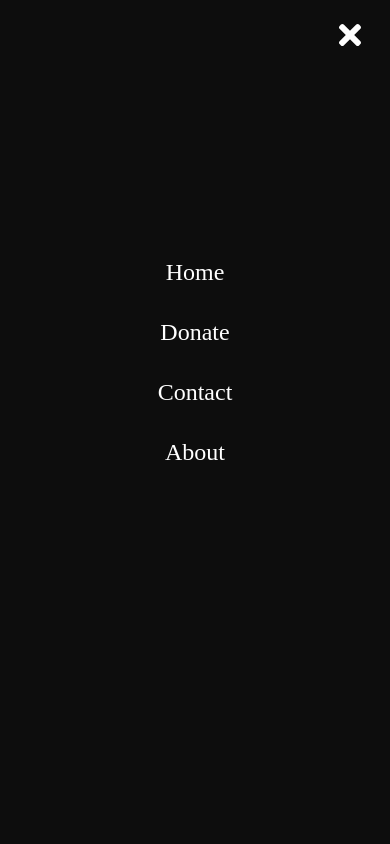
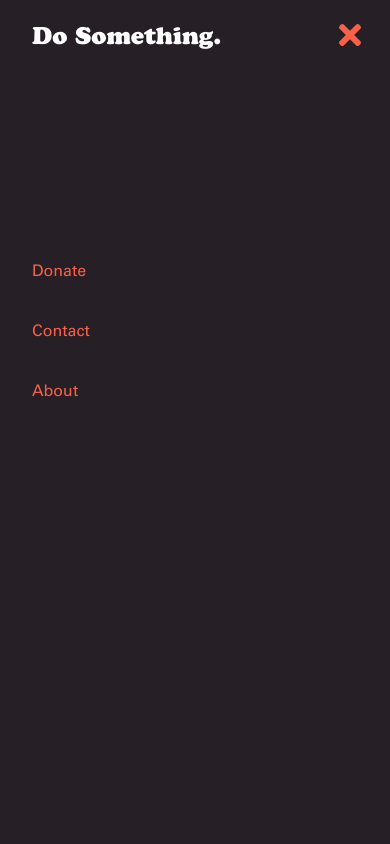
Before and after one commit to production-club/do-something, a React (Create React App) app: page /#/ in a window 390 px wide. Both pictures are taken after a click on the icon 327 px from the left and 35 px from the top of the page. Shown: the top 844 px of the page. Built offline with nearby package versions, Linux system fonts and the light colour scheme; what react-google-maps would draw is missing.

Commit message:
style dropdown nav and homepage responsiveness

```diff
--- a/src/App.css
+++ b/src/App.css
@@ -68,14 +68,10 @@ body {
 .PresentWrapper {
   width: 100%;
   height: 120vh;
-  /* margin-top: -5px; */
   background-image: url(./images/presentdesktop.png);
   background-repeat: no-repeat;
-  /* margin-top: -10px; */
   background-size: contain;
-  /* position: absolute; */
-  /* overflow-y: auto; */
-  /* top: 0; */
+
   display: flex;
   flex-direction: column;
   justify-content: center;
@@ -86,16 +82,17 @@ body {
 }
 .PresentTextWrapper h1 {
   font-family: "Cooper Black";
-  font-size: 5vw;
+  font-size: 5rem;
+  padding: 10px;
 }
 .PresentTextWrapper p {
   font-family: "Univers";
-  font-size: 3vw;
+  font-size: 3rem;
 }
 .HomeTextOuterWrapper {
   display: flex;
   flex-direction: column;
-  width: 85vw;
+  width: 95vw;
   margin-top: 40px;
   margin-bottom: 40px;
 }
@@ -105,14 +102,15 @@ body {
   flex-direction: row;
   justify-content: space-between;
   padding: 20px;
-  width: 100%;
+  margin: auto;
+  width: 90%;
   text-align: left;
 }
 
 .HomeTextInnerWrapper p {
   font-family: "Univers";
-  font-size: 1vw;
-  padding: 10px;
+  font-size: 1.5rem;
+  padding: 30px;
 }
 .ContactWrapper {
   background-color: rgba(255, 243, 225, 255);
@@ -148,10 +146,9 @@ body {
   display: flex;
   position: static;
   float: left;
-  width: 90vw;
+  width: 95vw;
   justify-content: space-evenly;
   min-width: fit-content;
-  /* padding: 15px 15px 15px 15px; */
   flex-direction: row;
   text-decoration: none;
 }
@@ -174,16 +171,16 @@ p {
 }
 .DonateTextWrapper p {
   font-family: "Univers";
-  font-size: 1.5vw;
+  font-size: 2rem;
 }
 .DonateTextWrapper h1 {
   font-family: "Cooper Black";
-  font-size: 3vw;
+  font-size: 3rem;
 }
 .DonateButton {
   border: 2px solid black;
   font-family: "Univers";
-  font-size: 2vw;
+  font-size: 3rem;
   color: black;
   width: 30vw;
   min-width: 50%;
@@ -192,7 +189,20 @@ p {
   padding: 2rem;
   margin-bottom: 10vh;
 }
+.SidebarLink {
+  font-family: "Univers";
+  color: #f86149;
+  font-size: 4rem;
+  padding: 0 10 20 20;
+}
+.DSLogoSide {
+  font-family: "Cooper Black";
+  position: absolute;
+  top: 25px;
 
+  font-size: 5rem;
+  color: white;
+}
 .homeLink {
   text-decoration: none;
   color: black;
@@ -202,6 +212,7 @@ p {
 .VolunteerButton:hover {
   background-color: rgba(33, 174, 149, 255);
   color: black;
+  transition: ease-in-out 0.2s;
 }
 
 /* FOOOOOOTTER  */
@@ -209,7 +220,7 @@ p {
   width: 100%;
   position: relative;
   bottom: 0;
-  background-color: black;
+  border-top: 2px solid #8c848c;
   justify-content: center;
   height: 20vh;
   display: flex;
@@ -221,7 +232,8 @@ p {
   flex-direction: column;
   text-align: center;
   max-height: 20vh;
-  color: white;
+  color: black;
+
   /* width: 100%; */
   /* margin: auto; */
 }
@@ -260,6 +272,27 @@ p {
   font-family: "Cooper Black";
 }
 /* media queries */
+
+@media screen and (max-width: 1024px) {
+  .PresentWrapper {
+    background-image: url(./images/presentmobile.png);
+    background-position: center 30px;
+  }
+  .PresentTextWrapper h1 {
+    font-family: "Cooper Black";
+    font-size: 6rem;
+  }
+  .PresentTextWrapper p {
+    font-family: "Univers";
+    font-size: 3rem;
+  }
+  .HomeTextInnerWrapper p {
+    font-family: "Univers";
+    font-size: 2rem;
+    padding: 10px;
+  }
+}
+
 @media screen and (max-width: 768px) {
   .ContactWrapper {
     display: flex;
@@ -273,17 +306,48 @@ p {
     width: 90vw;
     margin: auto;
   }
-  .FooterLinks img {
-    width: 40%;
-  }
-  /* .HomeButtonWrapper {
-    width: 100%;
-  } */
+
   .DonateButton {
     width: 90vw;
-    /* border-radius: 1.2em 50em 40em; */
   }
+
   .DSLogo {
     display: none;
   }
+  .PresentWrapper {
+    background-image: url(./images/PresentDudePurp-360.png);
+    background-position: center;
+  }
+  .PresentTextWrapper h1 {
+    font-family: "Cooper Black";
+    font-size: 2rem;
+  }
+  .PresentTextWrapper p {
+    font-family: "Univers";
+    font-size: 0.8rem;
+  }
+  .HomeTextOuterWrapper {
+    width: 100vw;
+  }
+  .HomeTextInnerWrapper p {
+    font-family: "Univers";
+    font-size: 0.9rem;
+    width: 100%;
+    justify-content: space-between;
+    /* padding: 5px; */
+    /* margin: 3px; */
+  }
+  .SidebarLink {
+    font-family: "Univers";
+    color: #f86149;
+    font-size: 1rem;
+    padding: 0 10 20 20;
+  }
+  .DSLogoSide {
+    font-family: "Cooper Black";
+    position: absolute;
+    top: 25px;
+    font-size: 1.5rem;
+    color: white;
+  }
 }
--- a/src/components/Navbar/NavbarElements.js
+++ b/src/components/Navbar/NavbarElements.js
@@ -24,22 +24,23 @@ export const NavLink = styled(Link)`
   padding: 0 1rem;
   margin-top: 4rem;
   height: 100%;
+  font-size: 2rem;
   cursor: pointer;
 
   &.active {
-    color: #ff0000;
+    color: #f86149;
   }
 `;
 export const Bars = styled(FaBars)`
   display: none;
-  color: #000;
+  color: #f86149;
 
   @media screen and (max-width: 768px) {
     display: block;
     position: absolute;
-    top: 0;
+    top: 15px;
     right: 0;
-    transform: translate(-100%, 75%);
+    /* transform: translate(-100%, 75%); */
     font-size: 1.8rem;
     cursor: pointer;
   }
--- a/src/components/Navbar/Sidebar/SidebarElements.js
+++ b/src/components/Navbar/Sidebar/SidebarElements.js
@@ -7,7 +7,7 @@ export const SidebarContainer = styled.aside`
   z-index: 999;
   width: 100%;
   height: 100%;
-  background: #0d0d0d;
+  background: #261f26;
   display: grid;
   align-items: center;
   top: 0;
@@ -19,7 +19,7 @@ export const SidebarContainer = styled.aside`
 `;
 
 export const CloseIcon = styled(FaTimes)`
-  color: #fff;
+  color: #f86149;
 `;
 
 export const Icon = styled.div`
@@ -39,17 +39,18 @@ export const SidebarWrapper = styled.div`
 export const SidebarLink = styled(LinkR)`
   display: flex;
   align-items: center;
-  justify-content: center;
-  font-size: 1.5rem;
+  justify-content: left;
+  margin-left: 2rem;
+
   text-decoration: none;
   list-style: none;
   transition: 0.2s ease-in-out;
   text-decoration: none;
-  color: #fff;
+
   cursor: pointer;
 
   &:hover {
-    color: #ff0000;
+    color: #fff;
     transition: 0.2s ease-in-out;
   }
 `;
--- a/src/components/Navbar/Sidebar/index.js
+++ b/src/components/Navbar/Sidebar/index.js
@@ -15,17 +15,18 @@ const Sidebar = ({ toggle, isOpen }) => {
         <CloseIcon onClick={toggle} />
       </Icon>
       <SidebarWrapper>
+        <SidebarLink to="/" onClick={toggle} className="DSLogoSide">
+          {" "}
+          Do Something.
+        </SidebarLink>
         <SidebarMenu>
-          <SidebarLink to="/" onClick={toggle}>
-            Home
-          </SidebarLink>
-          <SidebarLink to="/donate" onClick={toggle}>
+          <SidebarLink to="/donate" onClick={toggle} className="SidebarLink">
             Donate
           </SidebarLink>
-          <SidebarLink to="/contact" onClick={toggle}>
+          <SidebarLink to="/contact" onClick={toggle} className="SidebarLink">
             Contact
           </SidebarLink>
-          <SidebarLink to="/about" onClick={toggle}>
+          <SidebarLink to="/about" onClick={toggle} className="SidebarLink">
             About
           </SidebarLink>
           {/* <SidebarLink to="/volunteer" onClick={toggle}>
--- a/src/pages/Home.js
+++ b/src/pages/Home.js
@@ -1,10 +1,17 @@
 import React from "react";
 import { NavLink as Link } from "react-router-dom";
 import Helmet from "react-helmet";
-import present from "../images/presentdesktop.png";
+
 const Home = () => {
   return (
     <div className="HomeWrapper">
+      <Helmet>
+        <meta name="description" content="Home Section of Do Something LA" />
+        <meta
+          name="keywords"
+          content="Home, Do Something, landing page, donate button"
+        />
+      </Helmet>
       <div className="PresentWrapper">
         <div className="PresentTextWrapper">
           <h1>Annual Toy Giveaway </h1>
@@ -35,20 +42,9 @@ const Home = () => {
       </div>
       <div></div>
       <div className="HomeButtonWrapper">
-        <Helmet>
-          {/* <title>Do Something</title> */}
-          <meta name="description" content="Home Section of Do Something LA" />
-          <meta
-            name="keywords"
-            content="Home, Do Something, landing page, donate button"
-          />
-        </Helmet>
         <Link to="/donate" className="homeLink">
           <div className="DonateButton">DONATE</div>
         </Link>
-        {/* <Link to="/volunteer" className="homeLink">
-          <div className="VolunteerButton">VOLUNTEER</div>
-        </Link> */}
       </div>
     </div>
   );
```
Also changed, not shown: src/images/PresentDudePurp-360.png (added), src/images/presentmobile.png (added).
